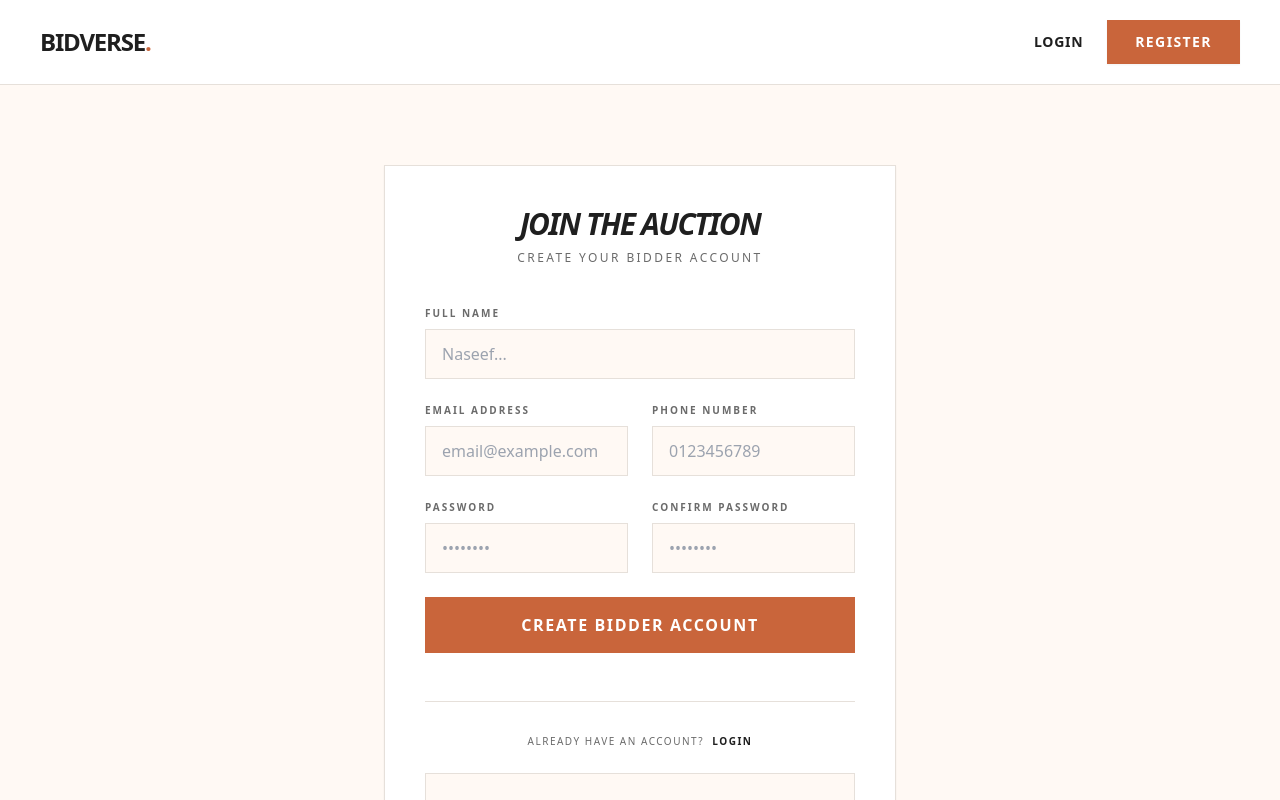
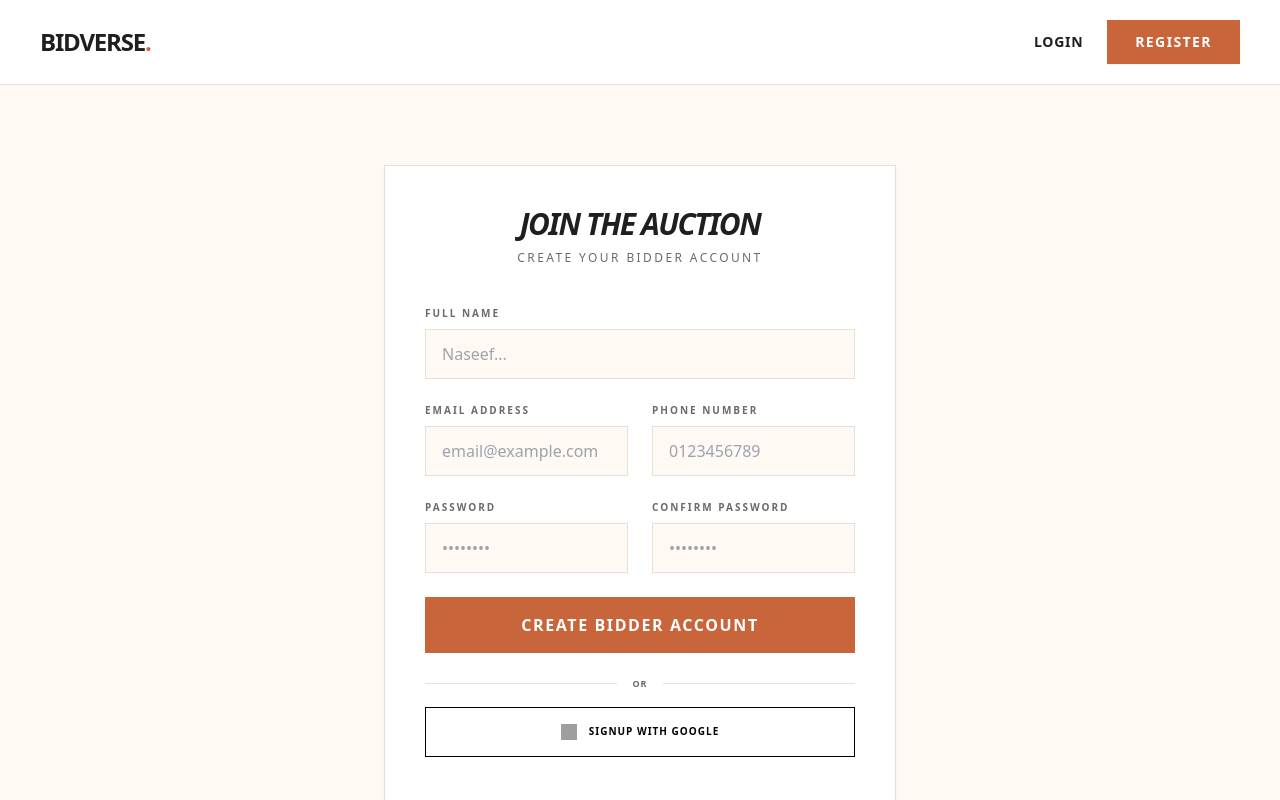
Before and after one commit to naseeftp/Bidverse, a React (Vite) app in the folder frontend/: page /register in a window 1280 px wide. Shown: the top 800 px of the page. Built offline with nearby package versions, Linux system fonts and the light colour scheme; no server answers; grey boxes are pictures that could not be loaded.

Commit message:
after completing google signup

```diff
--- a/frontend/src/App.tsx
+++ b/frontend/src/App.tsx
@@ -5,6 +5,7 @@ import RegisterPage from "./pages/users/registerPage";
 import VerifyOtpPage from "./pages/users/verifyotpPage";
 import UserHomePage from './pages/users/homePage'
 import LoginPage from "./pages/users/loginPage";
+import AuthSuccessPage from "./pages/users/AuthSuccessPage";
 import ToastProvider from "./components/common/ToastProvider";
 function App() {
 
@@ -19,6 +20,7 @@ function App() {
            <Route path="/verify-otp" element={<VerifyOtpPage />} />
            <Route path="/home" element={<UserHomePage/>} />
            <Route path="/login" element={<LoginPage/>}/>
+           <Route path="/auth-success" element={<AuthSuccessPage />} />
         </Routes>
         </MainLayout>
      </Router>
--- /dev/null
+++ b/frontend/src/pages/users/AuthSuccessPage.tsx
@@ -0,0 +1,41 @@
+import { useEffect } from 'react';
+import { useNavigate, useSearchParams } from 'react-router-dom';
+import { useAppDispatch } from '../../hooks/redux.hooks';
+import { setAuthSuccess } from '../../redux/user/auth.slice';
+
+const AuthSuccessPage = () => {
+    const [searchParams] = useSearchParams();
+    const navigate = useNavigate();
+    const dispatch = useAppDispatch();
+
+    useEffect(() => {
+        const token = searchParams.get('token');
+
+        if (token) {
+            // 1. Save the token to local storage
+            localStorage.setItem("accessToken", token);
+
+            // 2. Decode the token to get user info (name, email, etc.)
+            const decoded = JSON.parse(atob(token.split('.')[1]));
+
+            // 3. Update your Redux State (so the UI knows you are logged in)
+            dispatch(setAuthSuccess(decoded));
+
+            // 4. THE FINAL STEP: Go to Home!
+            navigate('/home');
+        } else {
+            navigate('/login');
+        }
+    }, [searchParams, dispatch, navigate]);
+
+    // The user sees this for only a split second
+    return (
+        <div className="min-h-screen flex items-center justify-center bg-white text-black">
+            <p className="uppercase tracking-widest text-[10px] font-bold animate-pulse">
+                Entering BidVerse...
+            </p>
+        </div>
+    );
+};
+
+export default AuthSuccessPage;
--- a/frontend/src/pages/users/registerPage.tsx
+++ b/frontend/src/pages/users/registerPage.tsx
@@ -7,7 +7,7 @@ import authService from "../../services/auth.service";
 import { useAppDispatch } from "../../hooks/redux.hooks";
 import { setRegistrationData } from "../../redux/user/auth.slice";
 import toast from "react-hot-toast";
-
+const baseURL = import.meta.env.VITE_API_URL
 
 const schema = yup.object({
     name: yup.string().required('Full name is required'),
@@ -29,19 +29,22 @@ const RegisterPage: React.FC = () => {
 
     const { register, handleSubmit, formState: { errors } } = useForm({
         resolver: yupResolver(schema),
-        defaultValues: { role: 'user' } // Defaulted to user
+        defaultValues: { role: 'user' }
     });
 
+    const handleGoogleSignup = (role: 'user' | 'tenant') => {
+        window.location.href = `${baseURL}/auth/google?role=${role}`;
+    };
     const onSubmit = async (data: any) => {
         setLoading(true);
         setServerError(null);
         const result = await authService.register(data);
         if (result && result.success) {
-            toast.success(result.message||"Regsitration is on Progress! Verify your email")
-            dispatch(setRegistrationData({ email: data.email, role: 'user',phone:data.phone }));
-            navigate('/verify-otp',{ state: { email: data.email,expiresAt: result.expiresAt } });
+            toast.success(result.message || "Regsitration is on Progress! Verify your email")
+            dispatch(setRegistrationData({ email: data.email, role: 'user', phone: data.phone }));
+            navigate('/verify-otp', { state: { email: data.email, expiresAt: result.expiresAt } });
         } else {
-            toast.error(result.message||"registration failed")
+            toast.error(result.message || "registration failed")
         }
         setLoading(false);
     };
@@ -104,6 +107,22 @@ const RegisterPage: React.FC = () => {
                         {loading ? 'Verifying...' : 'Create Bidder Account'}
                     </button>
                 </form>
+                {/* Place this right after your </form> tag */}
+                <div className="mt-6 space-y-4">
+                    <div className="relative flex items-center justify-center">
+                        <div className="absolute inset-0 flex items-center"><span className="w-full border-t border-[#E6E0DA]"></span></div>
+                        <span className="relative bg-white px-4 text-[9px] uppercase tracking-widest text-[#6B6B6B] font-bold">Or</span>
+                    </div>
+
+                    <button
+                        type="button"
+                        onClick={() => handleGoogleSignup('user')}
+                        className="w-full flex items-center justify-center gap-3 bg-white border border-black py-4 text-[10px] font-bold uppercase tracking-widest hover:bg-black hover:text-white transition-all duration-500 group"
+                    >
+                        <img src="https://www.gstatic.com/images/branding/product/1x/gsa_512dp.png" className="w-4 h-4 group-hover:invert transition-all" alt="G" />
+                        Signup with Google
+                    </button>
+                </div>
 
                 {/* --- FOOTER LINKS SECTION --- */}
                 <div className="mt-12 pt-8 border-t border-[#E6E0DA] space-y-6 text-center">
```
Also changed, not shown: frontend/src/pages/users/loginPage.tsx (+2 -5 lines), frontend/src/redux/user/auth.slice.ts (+1 -9 lines).
